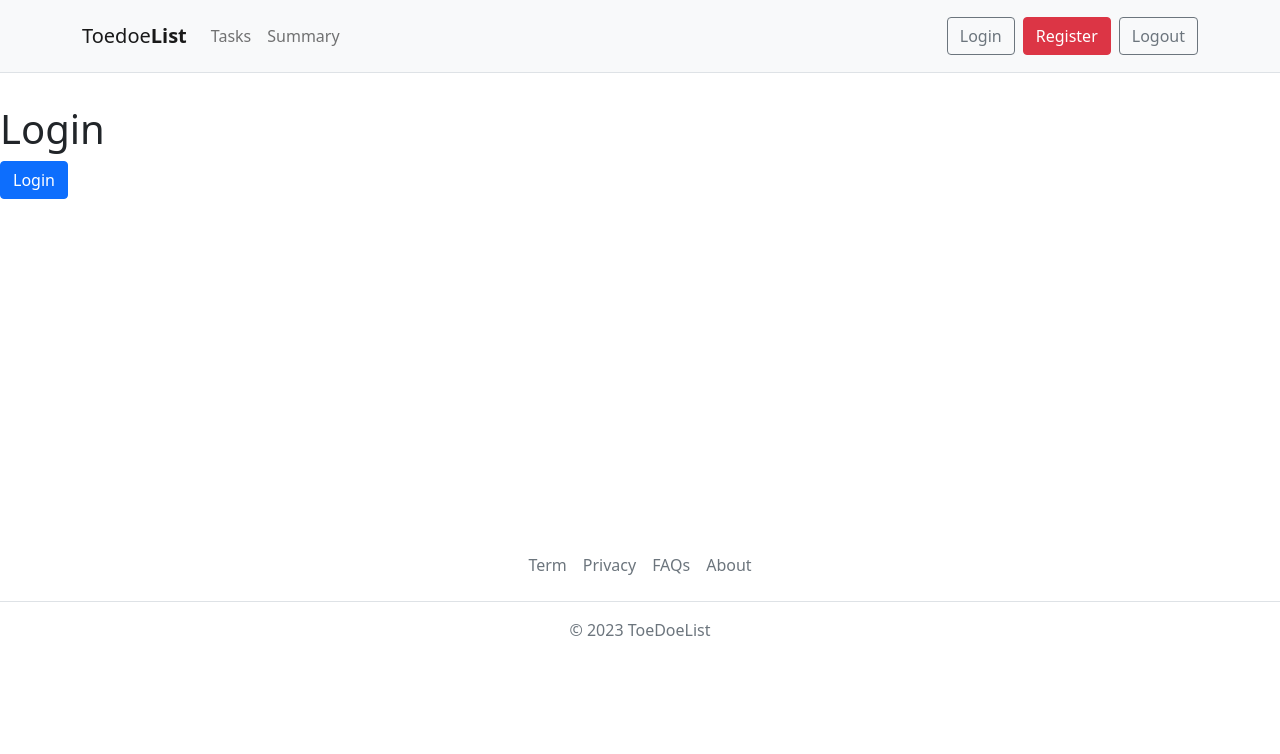
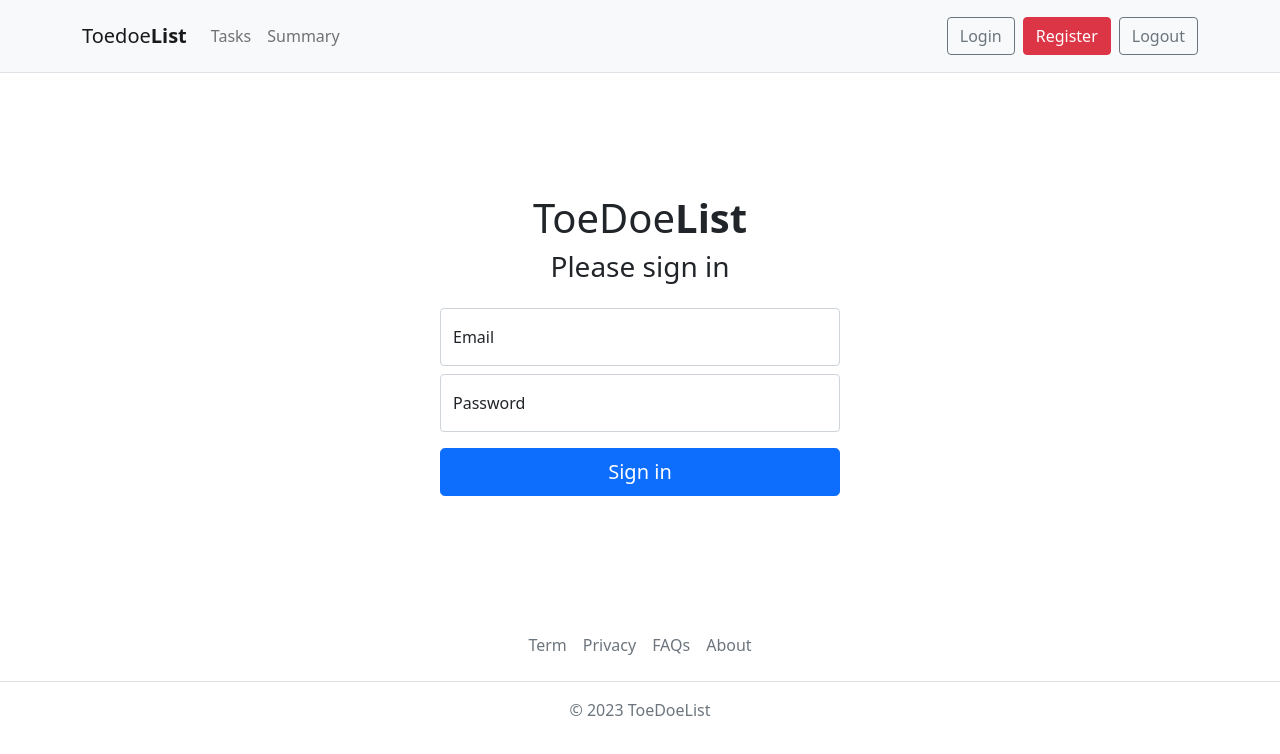
Before and after one commit to darfianardiansyah/vue-toedoe, a Vue app: page /login in a window 1280 px wide. Shown: the top 754 px of the page. Built offline with nearby package versions, Linux system fonts and the light colour scheme; no server answers.

Commit message:
Building Login form

```diff
--- a/src/pages/LoginPage.vue
+++ b/src/pages/LoginPage.vue
@@ -1,16 +1,53 @@
 <template>
-    <main style="min-height: 50vh; margin-top: 2rem">
-        <h1>Login</h1>
-        <button class="btn btn-primary" @click="handleClick">Login</button>
+    <main class="auth-wrapper">
+        <form class="auth-form" @submit.prevent="handleSubmit">
+            <h1>
+                <span>ToeDoe</span>
+                <strong>List</strong>
+            </h1>
+            <h2 class="h3 mb-4 fw-normal">Please sign in</h2>
+            <div class="form-floating mb-2">
+                <input type="email" class="form-control" id="email" v-model="form.email" placeholder="name@example.com" />
+                <label for="email">Email</label>
+            </div>
+            <div class="form-floating mb-3">
+                <input type="password" class="form-control" id="password" v-model="form.password" placeholder="Password" />
+                <label for="password">Password</label>
+            </div>
+            <button class="w-100 btn btn-lg btn-primary" type="submit">Sign in</button>
+        </form>
     </main>
 </template>
 
 <script setup>
+import { reactive } from "vue";
 import { useRouter } from "vue-router";
+import { useAuthStore } from "../stores/auth";
 
 const router = useRouter();
+const store = useAuthStore()
+const form = reactive({
+    email: '',
+    password: ''
+})
 
-const handleClick = () => {
-    router.push({ name: "tasks" });
+const handleSubmit = async () => {
+    await store.handleLogin(form)
+    router.push({ name: 'tasks' })
 };
 </script>
+
+<style scoped>
+.auth-wrapper {
+    width: 100%;
+    display: flex;
+    justify-content: center;
+    align-items: center;
+    text-align: center;
+    min-height: 60vh;
+    margin-top: 2rem;
+}
+.auth-form {
+    width: 400px;
+}
+</style>
```
